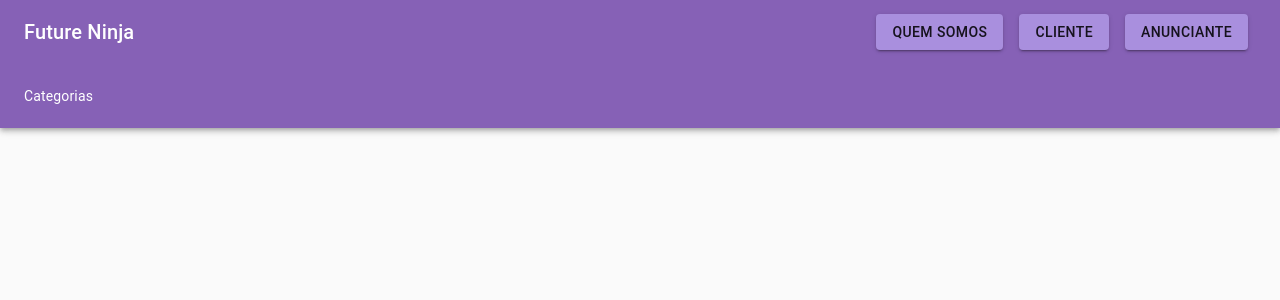
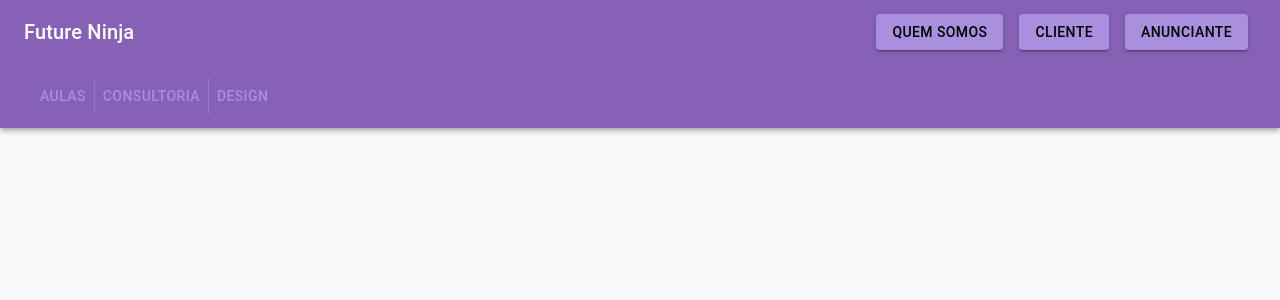
Before and after one commit to future4code/epps-marketplace7, a React (Create React App) app: page / in a window 1280 px wide. Shown: the top 300 px of the page. Built offline with nearby package versions, Linux system fonts and the light colour scheme.

Commit message:
Adicionado o container de categorias

```diff
--- a/src/components/MaterialUI/MaterialButton.js
+++ b/src/components/MaterialUI/MaterialButton.js
@@ -1,6 +1,11 @@
 import React from 'react';
 import { makeStyles } from '@material-ui/core/styles';
 import Button from '@material-ui/core/Button';
+import styled from 'styled-components'
+
+const StyledButton = styled(Button)`
+  color: black;
+`
 
 const useStyles = makeStyles((theme) => ({
   root: {
@@ -15,9 +20,9 @@ export default function ContainedButtons(props) {
 
   return (
     <div className={classes.root}>
-      <Button variant="contained" color="secondary">
+      <StyledButton variant="contained" color="secondary">
         {props.client}
-      </Button>
+      </StyledButton>
     </div>
   );
 }
--- /dev/null
+++ b/src/components/MaterialUI/MaterialCategorys.js
@@ -0,0 +1,29 @@
+import React from 'react';
+import Button from '@material-ui/core/Button';
+import ButtonGroup from '@material-ui/core/ButtonGroup';
+import { makeStyles } from '@material-ui/core/styles';
+
+const useStyles = makeStyles((theme) => ({
+  root: {
+    display: 'flex',
+    flexDirection: 'column',
+    alignItems: 'center',
+    '& > *': {
+      margin: theme.spacing(1),
+    },
+  },
+}));
+
+export default function BasicButtonGroup() {
+  const classes = useStyles();
+
+  return (
+    <div className={classes.root}>
+      <ButtonGroup variant="text" color="secondary" aria-label="text primary button group">
+        <Button>Aulas</Button>
+        <Button>Consultoria</Button>
+        <Button>Design</Button>
+      </ButtonGroup>
+    </div>
+  );
+}
--- a/src/components/MaterialUI/MaterialHeader.js
+++ b/src/components/MaterialUI/MaterialHeader.js
@@ -4,8 +4,7 @@ import AppBar from '@material-ui/core/AppBar';
 import Toolbar from '@material-ui/core/Toolbar';
 import Typography from '@material-ui/core/Typography';
 import ContainedButtons from './MaterialButton';
-
-// import Button from '@material-ui/core/Button';
+import Category from './MaterialCategorys'
 
 const useStyles = makeStyles((theme) => ({
   root: {
@@ -29,12 +28,12 @@ export default function ButtonAppBar() {
           <Typography variant="h6" className={classes.title}>
             Future Ninja
           </Typography>
-          <ContainedButtons client={"Quem Somos"}/>
-          <ContainedButtons client={"Cliente"}/>
-          <ContainedButtons client={"Anunciante"}/>
+          <ContainedButtons client={"Quem Somos"} />
+          <ContainedButtons client={"Cliente"} />
+          <ContainedButtons client={"Anunciante"} />
         </Toolbar>
         <Toolbar>
-          Categorias
+          <Category />
         </Toolbar>
       </AppBar>
     </div>
```
